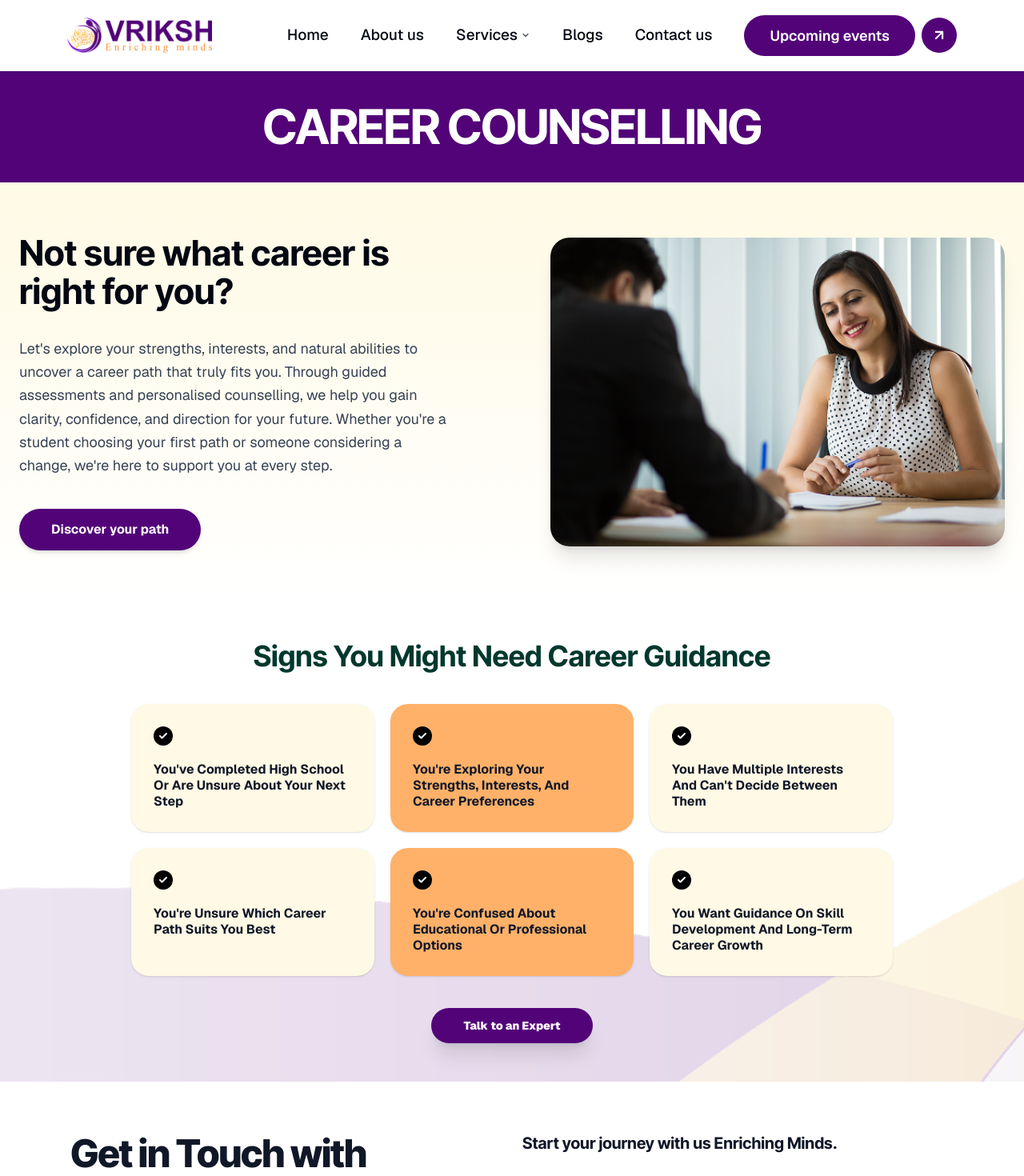
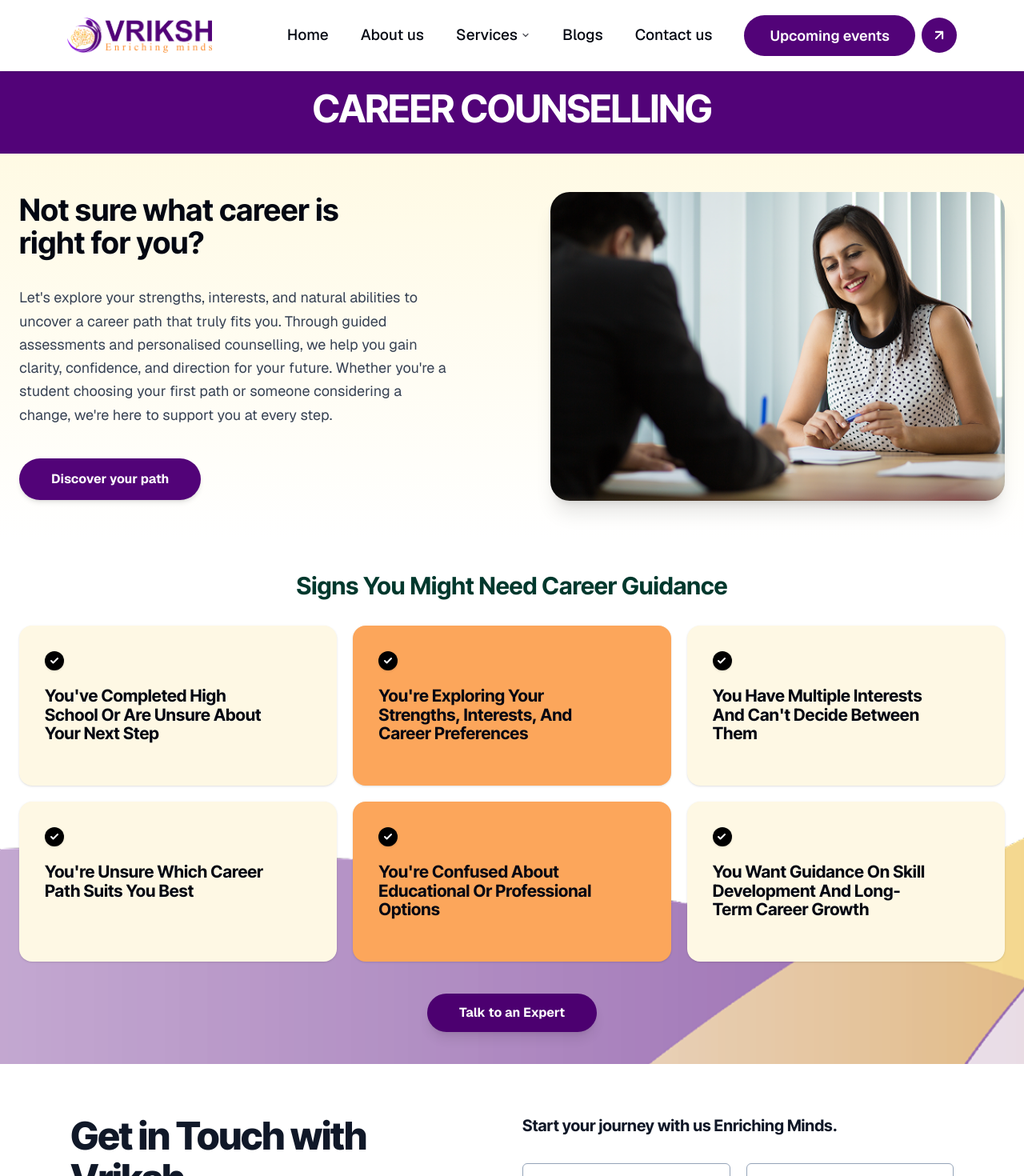
Before and after one commit to VidhunM/vriksh, a React (Vite) app: page /career-counselling in a window 1280 px wide. Shown: the top 1470 px of the page at 80% size. Built offline with nearby package versions, Linux system fonts and the light colour scheme.

Commit message:
Update CareerCounselling.jsx

```diff
--- a/src/pages/CareerCounselling.jsx
+++ b/src/pages/CareerCounselling.jsx
@@ -4,21 +4,21 @@ const CareerCounselling = () => {
     return (
         <div className="pt-0 bg-white">
             {/* Hero Header Banner - Precisely matching reference image */}
-            <div className="bg-[#520378] pt-24 pb-8 sm:pt-32 sm:pb-10 flex items-center justify-center">
-                <h1 className="text-white text-3xl sm:text-4xl lg:text-6xl font-bold text-center tracking-tight px-4 uppercase font-inter-tight">
+            <div className="bg-[#520378] pt-20 pb-6 sm:pt-28 sm:pb-8 flex items-center justify-center">
+                <h1 className="text-white text-2xl sm:text-3xl lg:text-5xl font-bold text-center tracking-tight px-4 uppercase font-inter-tight">
                     CAREER COUNSELLING
                 </h1>
             </div>
 
             {/* Main Content Section - Standardized width and layout */}
             <div
-                className="py-10 sm:py-16 animate-in fade-in duration-700"
+                className="py-8 sm:py-12 animate-in fade-in duration-700"
                 style={{ background: 'linear-gradient(180deg, #FFFAE4 0%, #FFFFFF 100%)' }}
             >
                 <div className="max-w-[1320px] mx-auto px-6 flex flex-col lg:flex-row items-center gap-12 lg:gap-24">
                     {/* Left Column: Text Content */}
                     <div className="flex-1 order-2 lg:order-1 slide-in-from-left-4 duration-700">
-                        <h2 className="text-3xl sm:text-[44px] font-bold text-gray-950 leading-[1.1] mb-8 font-inter-tight">
+                        <h2 className="text-2xl sm:text-[38px] font-bold text-gray-950 leading-[1.1] mb-8 font-inter-tight">
                             Not sure what career is <br /> right for you?
                         </h2>
 
@@ -44,17 +44,19 @@ const CareerCounselling = () => {
                 </div>
             </div>
 
-            {/* Signs You Might Need Career Guidance Section */}
-            <div className="relative py-8 sm:py-12 overflow-hidden">
-                {/* Background Image */}
-                <img
-                    src="/images/career guidance background.png"
-                    alt="Background Decor"
-                    className="absolute inset-0 w-full h-full object-cover opacity-30 select-none pointer-events-none"
-                />
+            {/* Signs You Might Need Career Guidance Section - Exact match to reference image */}
+            <div className="relative py-6 sm:py-10 overflow-hidden bg-white">
+                {/* Background Image - More prominent as per reference */}
+                <div className="absolute inset-0 w-full h-full pointer-events-none">
+                    <img
+                        src="/images/career guidance background.png"
+                        alt=""
+                        className="w-full h-full object-cover opacity-100"
+                    />
+                </div>
 
-                <div className="relative z-10 max-w-[1000px] mx-auto px-6">
-                    <h2 className="text-3xl sm:text-4xl font-bold text-[#00382D] text-center mb-10 px-4 font-inter-tight">
+                <div className="relative z-10 max-w-[1320px] mx-auto px-6">
+                    <h2 className="text-2xl sm:text-3xl font-bold text-[#00382D] text-center mb-8 px-4 font-inter-tight">
                         Signs You Might Need Career Guidance
                     </h2>
 
@@ -62,39 +64,39 @@ const CareerCounselling = () => {
                         {[
                             {
                                 text: "You've Completed High School Or Are Unsure About Your Next Step",
-                                color: "bg-[#FFF9E5]"
+                                color: "bg-[#FEF8E4]"
                             },
                             {
                                 text: "You're Exploring Your Strengths, Interests, And Career Preferences",
-                                color: "bg-[#FFB169]"
+                                color: "bg-[#FCA65B]"
                             },
                             {
                                 text: "You Have Multiple Interests And Can't Decide Between Them",
-                                color: "bg-[#FFF9E5]"
+                                color: "bg-[#FEF8E4]"
                             },
                             {
                                 text: "You're Unsure Which Career Path Suits You Best",
-                                color: "bg-[#FFF9E5]"
+                                color: "bg-[#FEF8E4]"
                             },
                             {
                                 text: "You're Confused About Educational Or Professional Options",
-                                color: "bg-[#FFB169]"
+                                color: "bg-[#FCA65B]"
                             },
                             {
                                 text: "You Want Guidance On Skill Development And Long-Term Career Growth",
-                                color: "bg-[#FFF9E5]"
+                                color: "bg-[#FEF8E4]"
                             }
                         ].map((item, index) => (
                             <div
                                 key={index}
-                                className={`${item.color} p-5 sm:p-7 rounded-[22px] shadow-sm hover:shadow-md transition-shadow flex flex-col h-full items-start`}
+                                className={`${item.color} p-6 sm:p-8 rounded-[16px] shadow-sm hover:shadow-md transition-shadow flex flex-col h-full items-start min-h-[160px] lg:min-h-[200px]`}
                             >
-                                <div className="w-6 h-6 rounded-full bg-black flex items-center justify-center mb-5 shrink-0">
-                                    <svg width="12" height="12" viewBox="0 0 24 24" fill="none" stroke="white" strokeWidth="4" strokeLinecap="round" strokeLinejoin="round">
+                                <div className="w-6 h-6 rounded-full bg-black flex items-center justify-center mb-5 shrink-0 shadow-sm">
+                                    <svg width="12" height="12" viewBox="0 0 24 24" fill="none" stroke="white" strokeWidth="4" strokeLinecap="round" strokeLinejoin="round" className="mb-[1px] mr-[0.5px]">
                                         <polyline points="20 6 9 17 4 12"></polyline>
                                     </svg>
                                 </div>
-                                <p className="text-sm sm:text-base font-bold text-gray-900 leading-tight">
+                                <p className="text-lg sm:text-[21px] font-bold text-gray-950 leading-[1.1] font-inter-tight max-w-[280px]">
                                     {item.text}
                                 </p>
                             </div>
@@ -102,7 +104,7 @@ const CareerCounselling = () => {
                     </div>
 
                     <div className="flex justify-center">
-                        <button className="bg-[#520378] text-white px-10 py-3 rounded-full font-black text-sm hover:bg-[#6b049d] transition-all transform hover:scale-105 shadow-xl active:scale-95">
+                        <button className="bg-[#4C0070] text-white px-10 py-3 rounded-full font-bold text-base hover:bg-[#520378] transition-all transform hover:scale-105 shadow-lg active:scale-95">
                             Talk to an Expert
                         </button>
                     </div>
```
